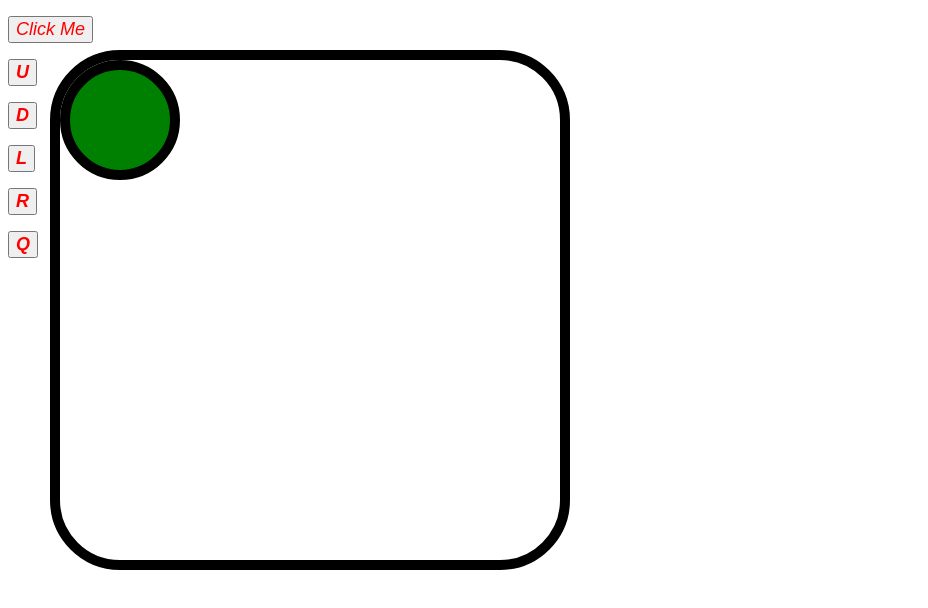
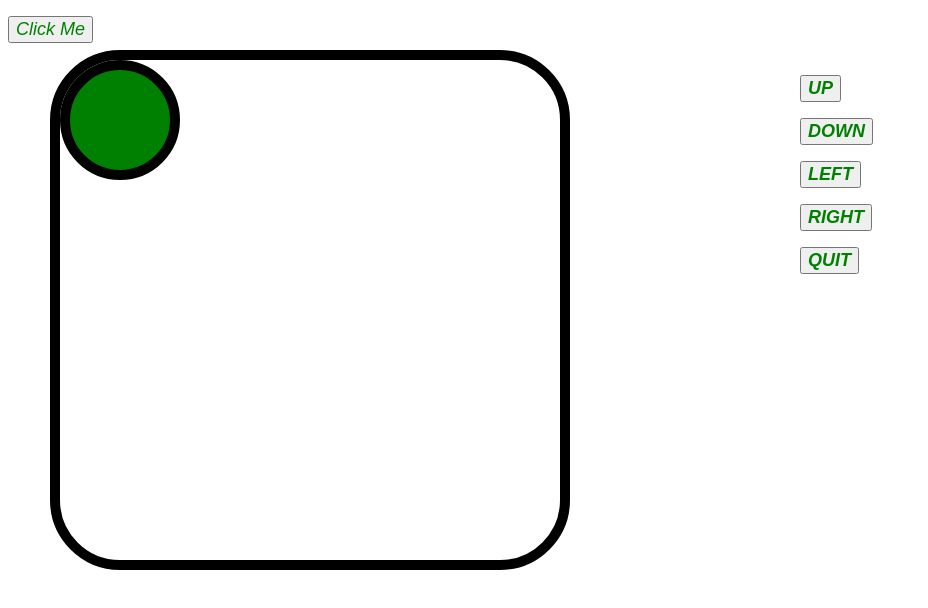
Before and after one commit to AyoAremu/group3, a plain HTML site: page public_html/index.html in a window 1280 px wide. Shown: the whole page, without its empty margins (0-928 px from the left). Drawn offline with Linux system fonts and the light colour scheme.

Commit message:
testing commit

```diff
--- a/public_html/css folder/CSS1.css
+++ b/public_html/css folder/CSS1.css
@@ -19,7 +19,12 @@
             }
              button{
                 position: relative;
-                color: red;
+                color: green;
                 font-style: italic;
                 font-size: large;
             }
+
+            .btns{
+                position:absolute;
+                left: 50rem;
+            }
--- a/public_html/index.html
+++ b/public_html/index.html
@@ -14,11 +14,13 @@ and open the template in the editor.
     </head>
     <body>
          <p><button onclick="myMove()">Click Me</button></p>
-          <p><button onclick="moveUp()"><strong>U</strong></button></p>
-           <p><button onclick="moveDown()"><strong>D</strong></button></p>
-           <p><button onclick="moveLeft()"><strong>L</strong></button></p>
-           <p><button onclick="moveRight()"><strong>R</strong></button></p>
-           <p><button onclick="moveQuit()"><strong>Q</strong></button></p>
+         <div class="btns">
+          <p><button onclick="moveUp()"><strong>UP</strong></button></p>
+           <p><button onclick="moveDown()"><strong>DOWN</strong></button></p>
+           <p><button onclick="moveLeft()"><strong>LEFT</strong></button></p>
+           <p><button onclick="moveRight()"><strong>RIGHT</strong></button></p>
+           <p><button onclick="moveQuit()"><strong>QUIT</strong></button></p>
+         </div>
 
 
 
```
Also changed, not shown: nbproject/private/private.xml (added, +11 -0 lines), 1 other file.
